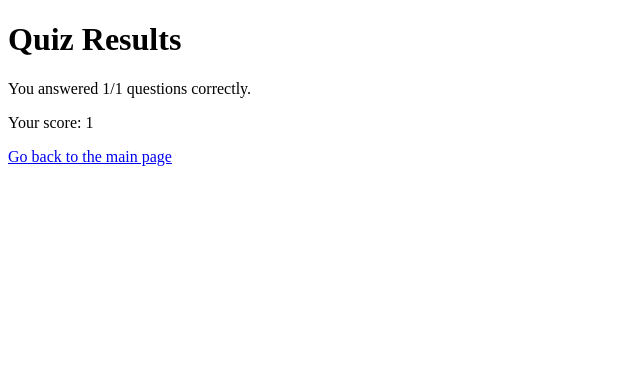
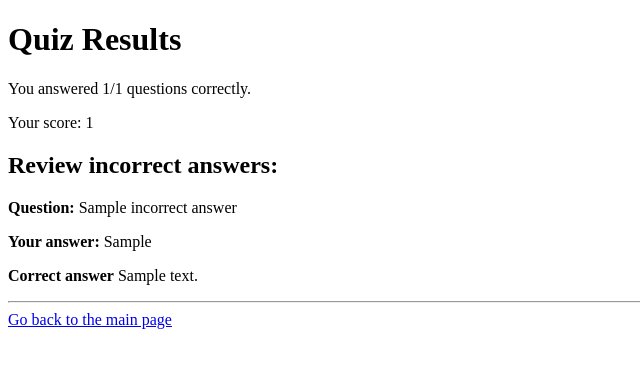
Before and after one commit to sucrablue/WordQuizProject, a Flask app: template templates/result.html in a window 1280 px wide. Shown: the top 368 px of the page, without its empty margins (0-640 px from the left). Run offline with Flask 3, Linux system fonts and the light colour scheme; the template is opened without the code that fills it: most values are stand-ins (such as "Sample title", 1, 10 or a date in 2020).

Commit message:
added incorrect answer review page

```diff
--- a/app.py
+++ b/app.py
@@ -74,6 +74,7 @@ def results():
         num_questions = len(session['flashcards'])
         num_correct = session['num_correct']
         num_answered = session['current_question']
+        incorrect_answers = session['incorrect_answers']
 
         # Calculate the percentage of correct answers
         if num_answered != 0:
@@ -81,7 +82,7 @@ def results():
         else:
             score_percentage = None
 
-        return render_template('result.html', num_correct=num_correct, num_questions=num_questions, num_answered=num_answered, score_percentage=score_percentage)
+        return render_template('result.html', num_correct=num_correct, num_questions=num_questions, num_answered=num_answered, score_percentage=score_percentage, incorrect_answers=incorrect_answers)
     else:
         return redirect(url_for('index'))
 
--- a/templates/result.html
+++ b/templates/result.html
@@ -11,6 +11,15 @@
     {% if score_percentage is not none %}
     <p>Your score: {{ score_percentage|round(2) }}</p>
     {% endif %}
+
+    <h2>Review incorrect answers:</h2>
+    {% for question, user_choice, correct_answer in incorrect_answers %}
+        <p><strong>Question:</strong> {{ question }}</p>
+        <p><strong>Your answer:</strong> {{ user_choice }}</p>
+        <p><strong>Correct answer</strong> {{ correct_answer }}</p>
+        <hr>
+    {% endfor %}
+
     <a href="{{ url_for('index') }}">Go back to the main page</a>
 </body>
 </html>
```
